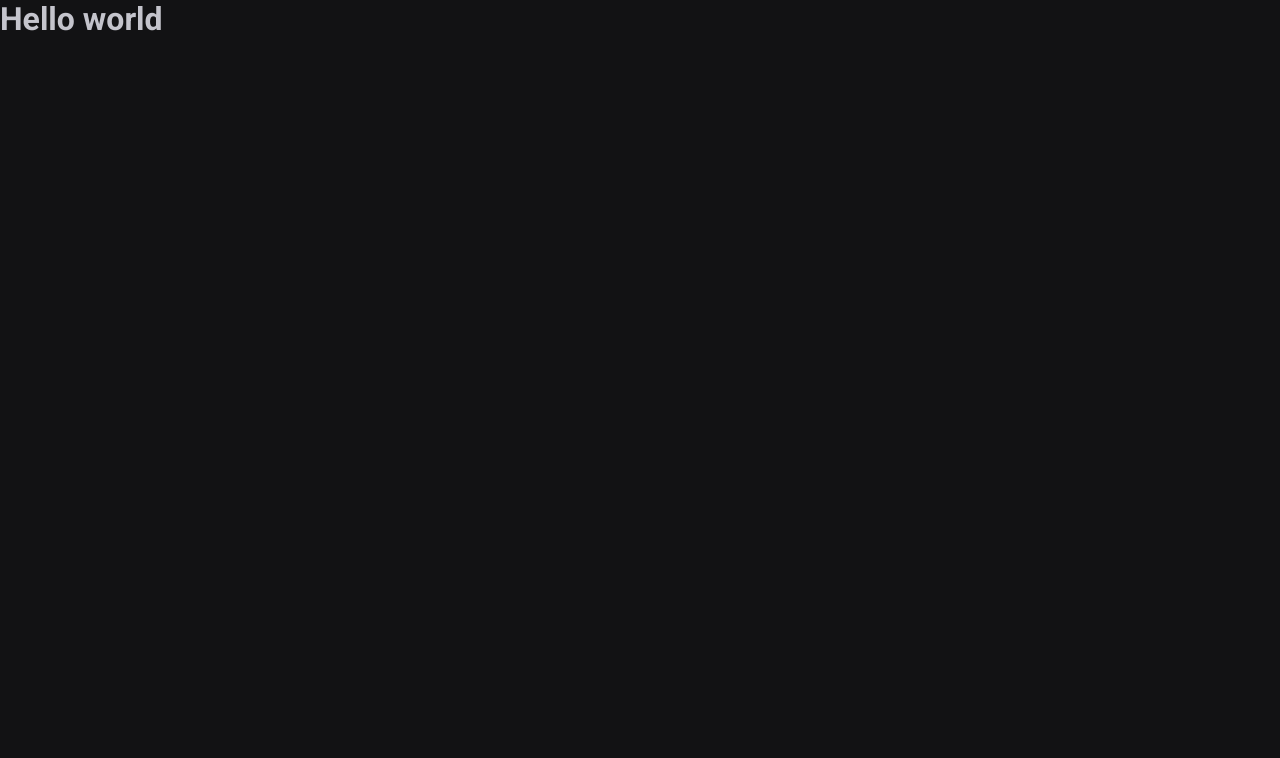
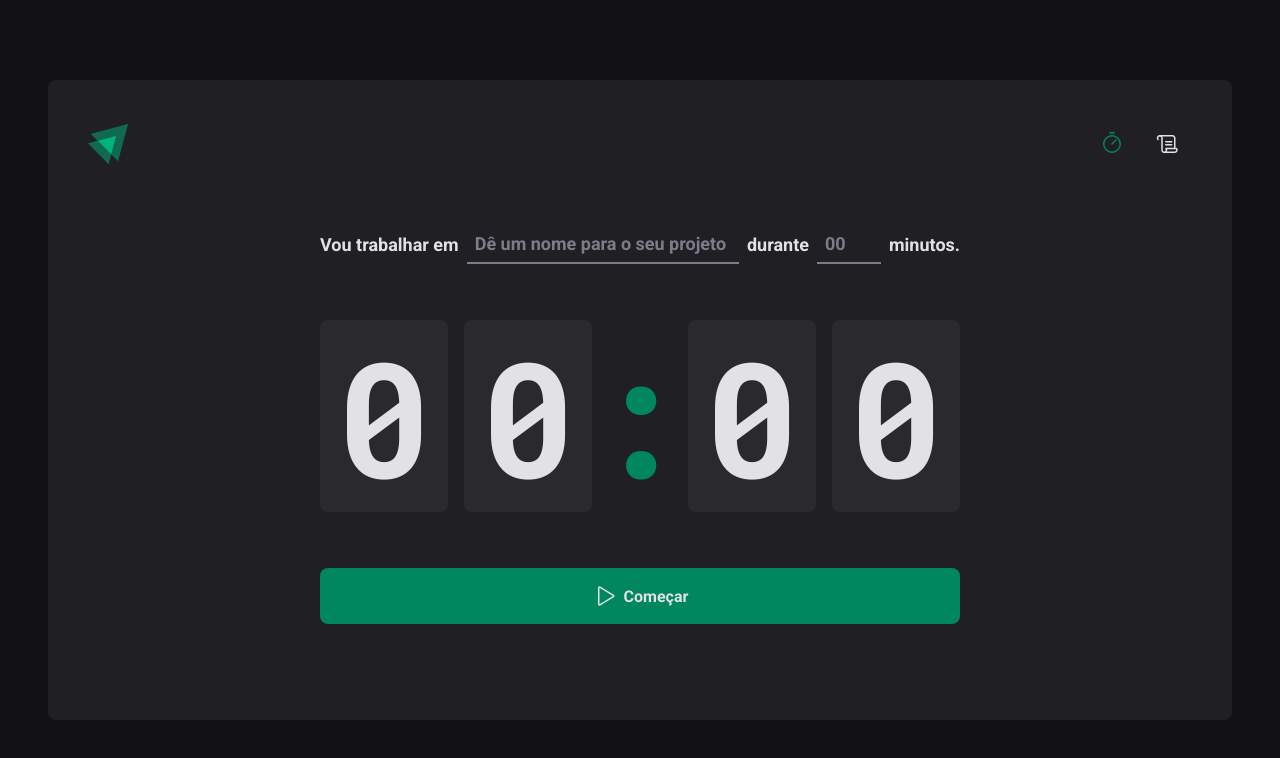
Before and after one commit to paulopbomfim/ignite-timer, a React (Vite) app: page / in a window 1280 px wide. Shown: the top 758 px of the page. Built offline with nearby package versions, Linux system fonts and the light colour scheme.

Commit message:
:lipstick: feat: Pages home and history created and styled

```diff
--- a/package.json
+++ b/package.json
@@ -11,8 +11,10 @@
   },
   "dependencies": {
     "@types/styled-components": "^5.1.26",
+    "phosphor-react": "^1.4.1",
     "react": "^18.2.0",
     "react-dom": "^18.2.0",
+    "react-router-dom": "^6.14.2",
     "styled-components": "^6.0.5"
   },
   "devDependencies": {
--- a/src/App.tsx
+++ b/src/App.tsx
@@ -1,13 +1,16 @@
 import { ThemeProvider } from 'styled-components'
+import { BrowserRouter } from 'react-router-dom'
 
 import { defaultTheme } from './styles/themes/default'
 import { GlobalStyle } from './global'
+import { Router } from './Router'
 
 export function App() {
   return (
     <ThemeProvider theme={defaultTheme}>
-      <h1>Hello world</h1>
-
+      <BrowserRouter>
+        <Router />
+      </BrowserRouter>
       <GlobalStyle />
     </ThemeProvider>
   )
--- /dev/null
+++ b/src/Router.tsx
@@ -0,0 +1,16 @@
+import { Routes, Route } from 'react-router-dom'
+
+import { Home } from './pages/Home'
+import { History } from './pages/History'
+import { DefaultLayout } from './layouts/DefaultLayout'
+
+export function Router() {
+  return (
+    <Routes>
+      <Route path="/" element={<DefaultLayout />}>
+        <Route path="/" element={<Home />} />
+        <Route path="/history" element={<History />} />
+      </Route>
+    </Routes>
+  )
+}
--- /dev/null
+++ b/src/components/Header/index.tsx
@@ -0,0 +1,22 @@
+import { NavLink } from 'react-router-dom'
+import { Timer, Scroll } from 'phosphor-react'
+
+import { HeaderContainer } from './styles'
+
+import igniteLogo from '../../assets/logo.svg'
+
+export function Header() {
+  return (
+    <HeaderContainer>
+      <img src={igniteLogo} alt="" />
+      <nav>
+        <NavLink to="/">
+          <Timer size={24} />
+        </NavLink>
+        <NavLink to="/history">
+          <Scroll size={24} />
+        </NavLink>
+      </nav>
+    </HeaderContainer>
+  )
+}
--- /dev/null
+++ b/src/components/Header/styles.ts
@@ -0,0 +1,35 @@
+import { styled } from 'styled-components'
+
+export const HeaderContainer = styled.header`
+  display: flex;
+  align-items: center;
+  justify-content: space-between;
+
+  nav {
+    display: flex;
+    gap: 0.5rem;
+
+    a {
+      width: 3rem;
+      height: 3rem;
+
+      display: flex;
+      justify-content: center;
+      align-items: center;
+
+      color: ${(props) => props.theme['gray-100']};
+
+      border-top: 3px solid transparent;
+      border-bottom: 3px solid transparent;
+      transition: border 0.2s;
+
+      &:hover {
+        border-bottom: 3px solid ${(props) => props.theme['green-500']};
+      }
+
+      &.active {
+        color: ${(props) => props.theme['green-500']};
+      }
+    }
+  }
+`
--- a/src/global.ts
+++ b/src/global.ts
@@ -15,6 +15,7 @@ export const GlobalStyle = createGlobalStyle`
   body {
     background: ${(props) => props.theme['gray-900']};
     color: ${(props) => props.theme['gray-300']};
+    -webkit-font-smoothing: antialiased;
   }
 
   body, input, textarea, button {
--- /dev/null
+++ b/src/layouts/DefaultLayout/index.tsx
@@ -0,0 +1,13 @@
+import { Outlet } from 'react-router-dom'
+
+import { Header } from '../../components/Header'
+import { LayoutContainer } from './styles'
+
+export function DefaultLayout() {
+  return (
+    <LayoutContainer>
+      <Header />
+      <Outlet />
+    </LayoutContainer>
+  )
+}
--- /dev/null
+++ b/src/layouts/DefaultLayout/styles.ts
@@ -0,0 +1,14 @@
+import styled from 'styled-components'
+
+export const LayoutContainer = styled.div`
+  max-width: 74rem;
+  height: calc(100vh - 10rem);
+  margin: 5rem auto;
+  padding: 2.5rem;
+
+  background: ${(props) => props.theme['gray-800']};
+  border-radius: 8px;
+
+  display: flex;
+  flex-direction: column;
+`
--- /dev/null
+++ b/src/pages/History/index.tsx
@@ -0,0 +1,48 @@
+import { HistoryContainer, HistoryList, Status } from './styles'
+
+export function History() {
+  return (
+    <HistoryContainer>
+      <h1>Meu histórico</h1>
+
+      <HistoryList>
+        <table>
+          <thead>
+            <tr>
+              <th>Tarefa</th>
+              <th>Duração</th>
+              <th>Início</th>
+              <th>Status</th>
+            </tr>
+          </thead>
+          <tbody>
+            <tr>
+              <td>Tarefa</td>
+              <td>20 minutos</td>
+              <td>Há cerca de 2 meses</td>
+              <td>
+                <Status statusColor="yellow">Em andamento</Status>
+              </td>
+            </tr>
+            <tr>
+              <td>Tarefa</td>
+              <td>20 minutos</td>
+              <td>Há cerca de 2 meses</td>
+              <td>
+                <Status statusColor="red">Interrompido</Status>
+              </td>
+            </tr>
+            <tr>
+              <td>Tarefa</td>
+              <td>20 minutos</td>
+              <td>Há cerca de 2 meses</td>
+              <td>
+                <Status statusColor="green">Concluído</Status>
+              </td>
+            </tr>
+          </tbody>
+        </table>
+      </HistoryList>
+    </HistoryContainer>
+  )
+}
--- /dev/null
+++ b/src/pages/History/styles.ts
@@ -0,0 +1,84 @@
+import { styled } from 'styled-components'
+
+export const HistoryContainer = styled.main`
+  flex: 1;
+  padding: 3.5rem;
+  display: flex;
+  flex-direction: column;
+
+  h1 {
+    font-size: 1.5rem;
+    color: ${(props) => props.theme['gray-100']};
+  }
+`
+
+export const HistoryList = styled.div`
+  flex: 1;
+  overflow: auto;
+  margin-top: 2rem;
+
+  table {
+    width: 100%;
+    border-collapse: collapse;
+    min-width: 600px;
+
+    th {
+      background-color: ${(props) => props.theme['gray-600']};
+      padding: 1rem;
+      text-align: left;
+      color: ${(props) => props.theme['gray-100']};
+      font-size: 0.875;
+      line-height: 1.6;
+
+      &:first-child {
+        border-top-left-radius: 8px;
+        padding-left: 1.5rem;
+      }
+
+      &:last-child {
+        border-top-right-radius: 8px;
+        padding-right: 1.5rem;
+      }
+    }
+
+    td {
+      background: ${(props) => props.theme['gray-700']};
+      border-top: 4px solid ${(props) => props.theme['gray-800']};
+      padding: 1rem;
+      font-size: 0.875rem;
+      line-height: 1.6;
+
+      &:first-child {
+        width: 50%;
+        padding-left: 1.5rem;
+      }
+
+      &:last-child {
+        padding-right: 1.5rem;
+      }
+    }
+  }
+`
+const STATUS_COLORS = {
+  yellow: 'yellow-500',
+  green: 'green-500',
+  red: 'red-500',
+}
+
+interface StatusProps {
+  statusColor: keyof typeof STATUS_COLORS
+}
+
+export const Status = styled.span<StatusProps>`
+  display: flex;
+  align-items: center;
+  gap: 0.5rem;
+
+  &::before {
+    content: '';
+    width: 0.5rem;
+    height: 0.5rem;
+    border-radius: 50%;
+    background: ${(props) => props.theme[STATUS_COLORS[props.statusColor]]};
+  }
+`
--- /dev/null
+++ b/src/pages/Home/index.tsx
@@ -0,0 +1,59 @@
+import { Play } from 'phosphor-react'
+
+import {
+  CountdownContainer,
+  FormContainer,
+  HomeContainer,
+  MinuteAmountInput,
+  Separator,
+  StartCountdownButton,
+  TaskInput,
+} from './styles'
+
+export function Home() {
+  return (
+    <HomeContainer>
+      <form>
+        <FormContainer>
+          <label htmlFor="task">Vou trabalhar em</label>
+          <TaskInput
+            type="text"
+            id="task"
+            list="task-suggestions"
+            placeholder="Dê um nome para o seu projeto"
+          />
+
+          <datalist id="task-suggestions">
+            <option value="Projeto 1" />
+            <option value="Projeto 1" />
+            <option value="Projeto 1" />
+            <option value="Banana" />
+          </datalist>
+
+          <label htmlFor="minutesAmount">durante</label>
+          <MinuteAmountInput
+            type="number"
+            id="minutesAmount"
+            placeholder="00"
+            max={60}
+            min={0}
+          />
+          <span>minutos.</span>
+        </FormContainer>
+
+        <CountdownContainer>
+          <span>0</span>
+          <span>0</span>
+          <Separator>:</Separator>
+          <span>0</span>
+          <span>0</span>
+        </CountdownContainer>
+
+        <StartCountdownButton type="submit">
+          <Play size={24} />
+          Começar
+        </StartCountdownButton>
+      </form>
+    </HomeContainer>
+  )
+}
--- /dev/null
+++ b/src/pages/Home/styles.ts
@@ -0,0 +1,121 @@
+import { styled } from 'styled-components'
+
+export const HomeContainer = styled.main`
+  flex: 1;
+  display: flex;
+  flex-direction: column;
+  align-items: center;
+  justify-content: center;
+
+  form {
+    display: flex;
+    flex-direction: column;
+    align-items: center;
+    gap: 3.5rem;
+  }
+`
+
+export const FormContainer = styled.div`
+  width: 100%;
+  display: flex;
+  align-items: center;
+  justify-content: center;
+  gap: 0.5rem;
+  color: ${(props) => props.theme['gray-100']};
+  font-size: 1.125rem;
+  font-weight: 700;
+  flex-wrap: wrap;
+`
+const BaseInput = styled.input`
+  background: transparent;
+  height: 2.5rem;
+  border: 0;
+  border-bottom: 2px solid ${(props) => props.theme['gray-500']};
+  font-weight: bold;
+  font-size: inherit;
+  padding: 0 0.5rem;
+  color: ${(props) => props.theme['gray-100']};
+  transition: border 0.3s;
+
+  &:focus {
+    box-shadow: none;
+    border-color: ${(props) => props.theme['green-500']};
+  }
+
+  &::placeholder {
+    color: ${(props) => props.theme['gray-500']};
+  }
+`
+
+export const TaskInput = styled(BaseInput)`
+  flex: 1;
+
+  &::-webkit-calendar-picker-indicator {
+    display: none !important;
+  }
+`
+
+export const MinuteAmountInput = styled(BaseInput)`
+  width: 4rem;
+
+  &::-webkit-inner-spin-button,
+  &::-webkit-outer-spin-button {
+    -webkit-appearance: none;
+    margin: 0;
+  }
+`
+
+export const CountdownContainer = styled.div`
+  font-family: 'Roboto Mono', monospace;
+  font-size: 10rem;
+  line-height: 8rem;
+  color: ${(props) => props.theme['gray-100']};
+
+  display: flex;
+  gap: 1rem;
+
+  span {
+    background: ${(props) => props.theme['gray-700']};
+    padding: 2rem 1rem;
+    border-radius: 8px;
+  }
+`
+
+export const Separator = styled.div`
+  padding: 2rem 0;
+  color: ${(props) => props.theme['green-500']};
+
+  width: 4rem;
+  overflow: hidden;
+  display: flex;
+  justify-content: center;
+`
+
+export const StartCountdownButton = styled.button`
+  width: 100%;
+  border: 0;
+  padding: 1rem;
+  border-radius: 8px;
+
+  display: flex;
+  align-items: center;
+  justify-content: center;
+
+  gap: 0.5rem;
+  font-weight: 700;
+
+  cursor: pointer;
+
+  background: ${(props) => props.theme['green-500']};
+  color: ${(props) => props.theme['gray-100']};
+  transition: background 0.2s;
+
+  &:not(:disabled):hover {
+    background: ${(props) => props.theme['green-700']};
+  }
+
+  &:disabled {
+    opacity: 0.7;
+    cursor: not-allowed;
+  }
+`
```
Also changed, not shown: 1 other file (tests, documents, lock files or other folders).
